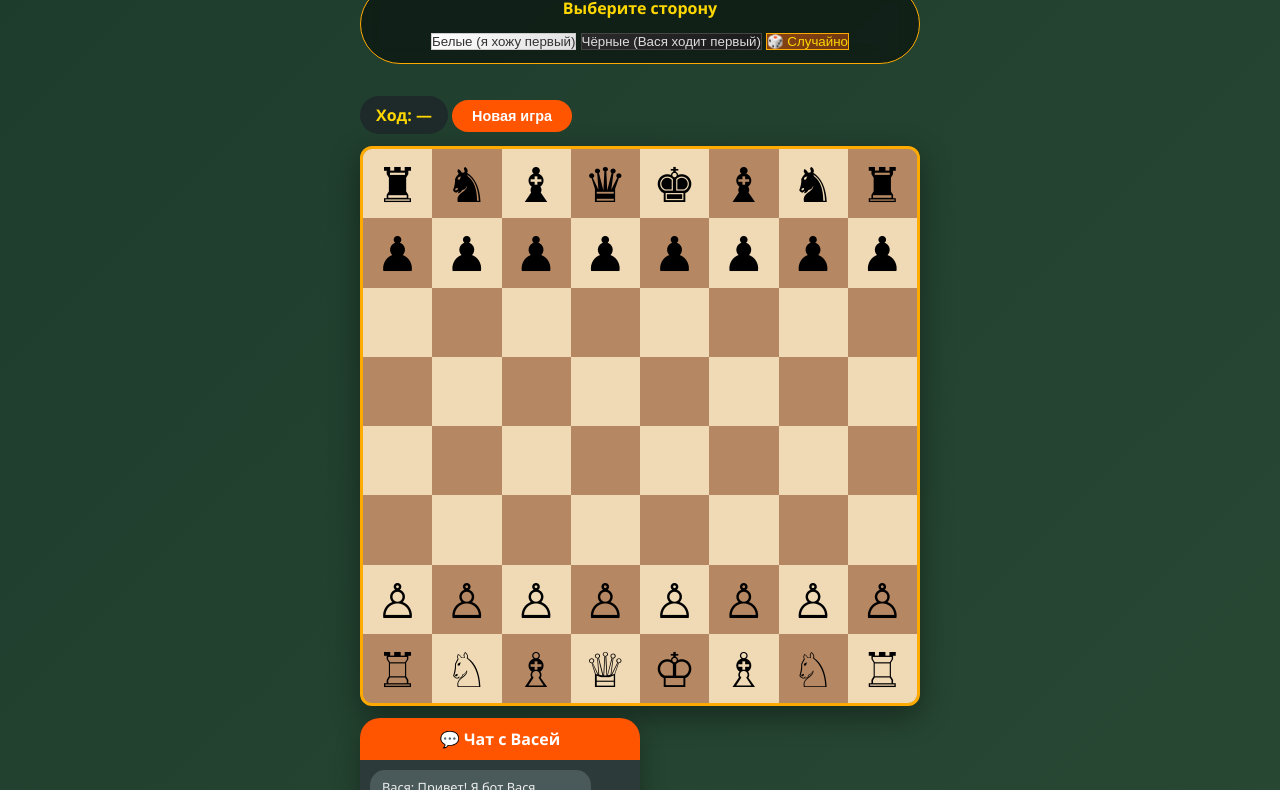
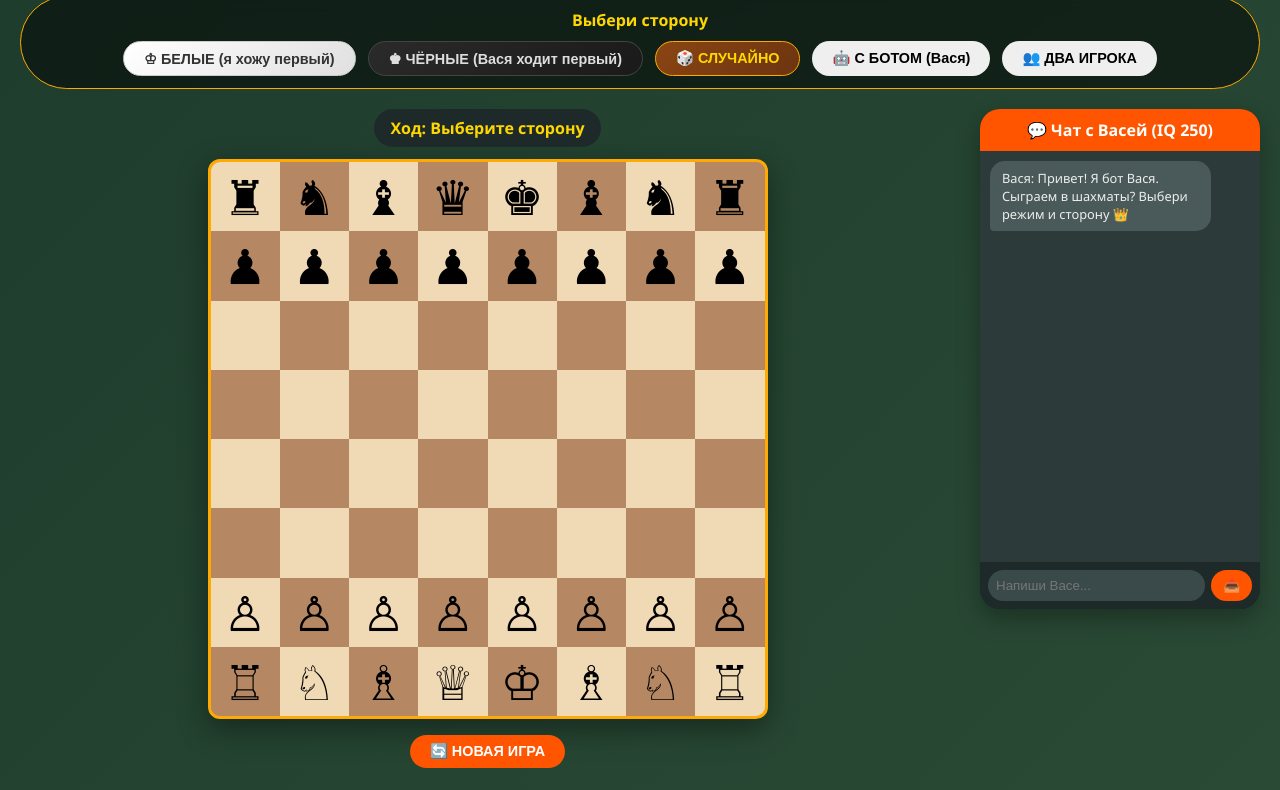
Before and after one commit to profil12/chess-with-vasya, a plain HTML site: page index.html in a window 1280 px wide. Shown: the part 79-869 px from the top of the page. Drawn offline with Linux system fonts and the light colour scheme.

Commit message:
Update index.html

```diff
--- a/index.html
+++ b/index.html
@@ -2,41 +2,43 @@
 <html lang="ru">
 <head>
     <meta charset="UTF-8">
-    <meta name="viewport" content="width=device-width, initial-scale=1.0">
-    <title>Шахматы с ботом Васей</title>
+    <meta name="viewport" content="width=device-width, initial-scale=1.0, user-scalable=no, viewport-fit=cover">
+    <title>Шахматы с Васей — Гроссмейстер</title>
     <link rel="stylesheet" href="style.css">
 </head>
 <body>
-    <div class="main-container">
-        <div class="chess-container">
-            <h1>Шахматы с <span class="bot-name">Васей</span></h1>
-
-            <!-- Выбор стороны -->
-            <div class="side-selector" id="side-selector">
-                <h3>Выберите сторону</h3>
-                <button id="side-white">Белые (я хожу первый)</button>
-                <button id="side-black">Чёрные (Вася ходит первый)</button>
-                <button id="side-random">🎲 Случайно</button>
+    <div class="full-container">
+        <div class="chess-header">
+            <h1>♔ ШАХМАТЫ С ВАСЕЙ ♚</h1>
         </div>
 
-            <div class="game-info">
+        <div id="side-selector" class="side-selector">
+            <h3>Выбери сторону</h3>
+            <div class="side-buttons">
+                <button id="side-white">♔ БЕЛЫЕ (я хожу первый)</button>
+                <button id="side-black">♚ ЧЁРНЫЕ (Вася ходит первый)</button>
+                <button id="side-random">🎲 СЛУЧАЙНО</button>
+                <button id="bot-mode-btn">🤖 С БОТОМ (Вася)</button>
+                <button id="two-player-btn">👥 ДВА ИГРОКА</button>
+            </div>
+        </div>
+
+        <div class="game-wrapper">
+            <div class="board-container">
                 <div class="turn-indicator">
                     Ход: <span id="turn">—</span>
                 </div>
-                <button id="reset-btn">Новая игра</button>
-            </div>
-
                 <div class="board" id="board"></div>
+                <button id="reset-btn">🔄 НОВАЯ ИГРА</button>
                 <div class="status" id="status"></div>
             </div>
 
-        <!-- Чат с ботом -->
             <div class="chat-container">
                 <div class="chat-header">
-                💬 Чат с <strong>Васей</strong>
+                    💬 Чат с <strong>Васей (IQ 250)</strong>
                 </div>
                 <div class="chat-messages" id="chat-messages">
-                <div class="message bot">Вася: Привет! Я бот Вася. Сыграем в шахматы? Выбери сторону выше 👆</div>
+                    <div class="message bot">Вася: Привет! Я бот Вася. Сыграем в шахматы? Выбери режим и сторону 👑</div>
                 </div>
                 <div class="chat-input">
                     <input type="text" id="chat-input" placeholder="Напиши Васе..." maxlength="100">
@@ -44,6 +46,8 @@
                 </div>
             </div>
         </div>
+    </div>
+
     <script src="script.js"></script>
 </body>
 </html>
```
Lines whose indentation alone changed are shown as unchanged.
